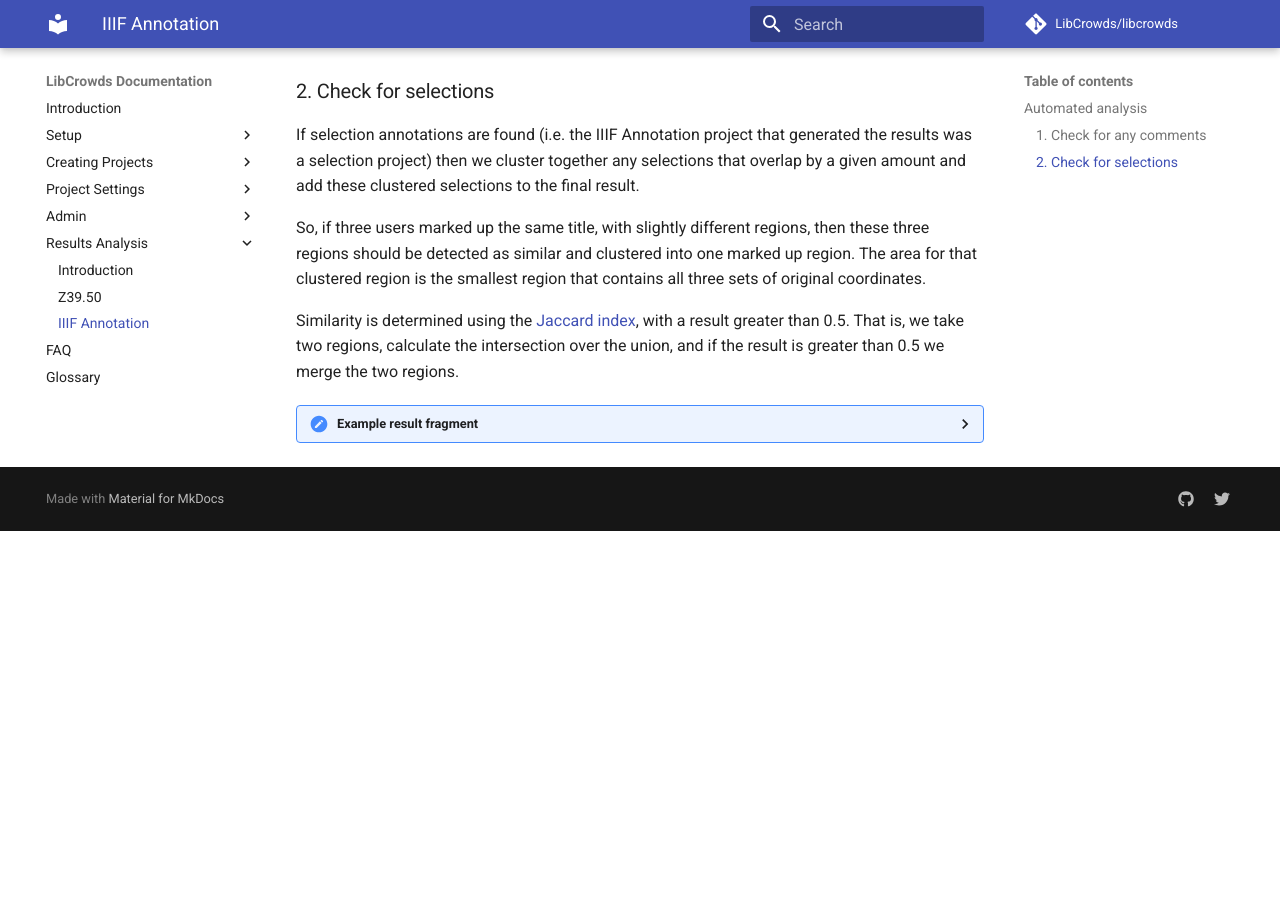
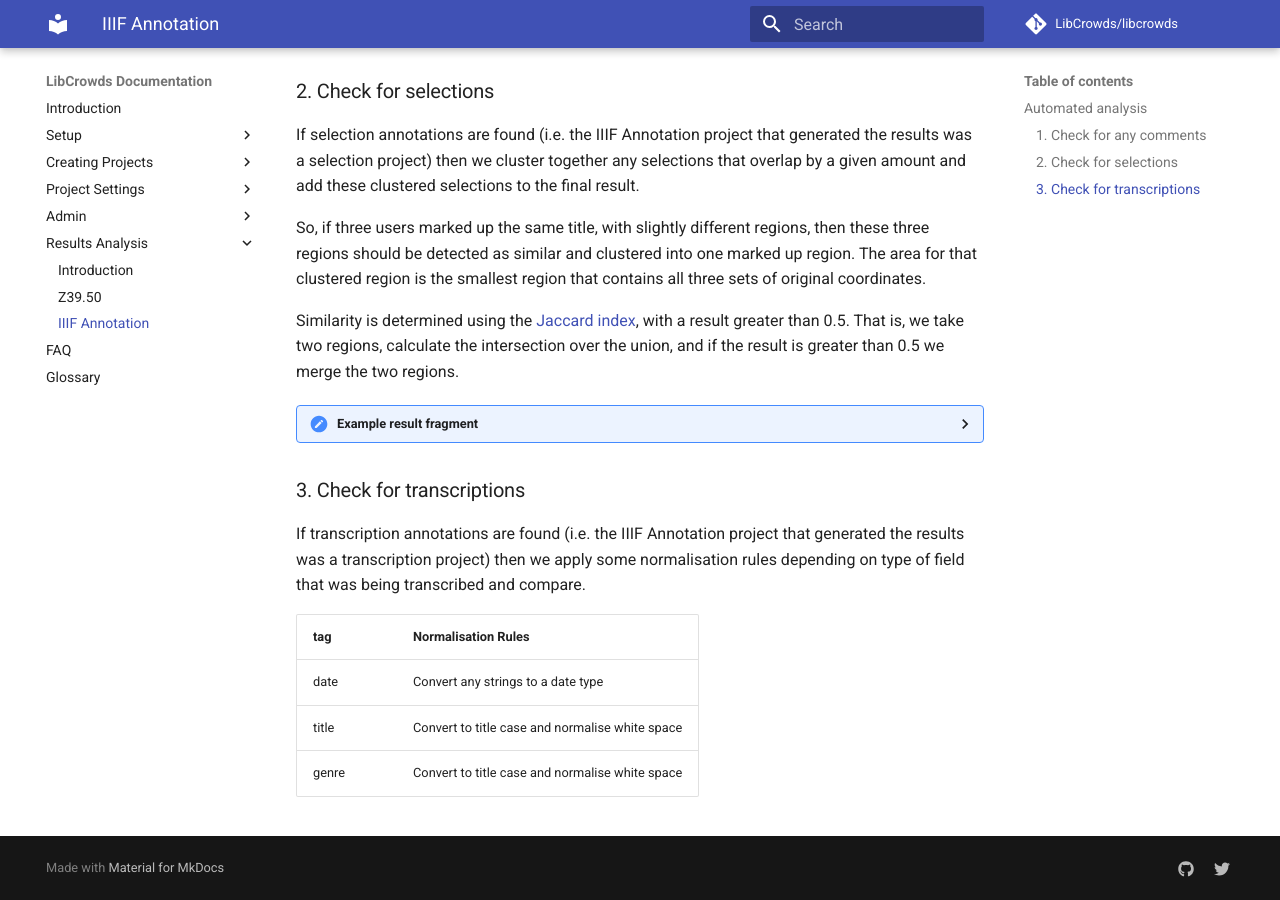
Before and after one commit to LibCrowds/docs, an MkDocs documentation site: the page built from docs/analysis/iiif.md, in a window 1280 px wide and 900 px high, scrolled down 686 px. Built offline with MkDocs 1.6.1 and Material for MkDocs 9.7.7, drawn with Linux system fonts in a browser that asks for light colours; comment, search, counter and statistics services are not loaded; old or Windows-style settings are respelled for this version of MkDocs; before the commit the page ends 1217 px from its top, so only the background shows below that.

Commit message:
Update docs

````diff
--- a/docs/analysis/iiif.md
+++ b/docs/analysis/iiif.md
@@ -136,3 +136,16 @@ the union, and if the result is greater than 0.5 we merge the two regions.
       ]
     }
     ```
+
+### 3. Check for transcriptions
+
+If transcription annotations are found (i.e. the IIIF Annotation project that
+generated the results was a transcription project) then we apply some
+normalisation rules depending on type of field that was being transcribed
+and compare.
+
+| tag     | Normalisation Rules                                               |
+|---------|-------------------------------------------------------------------|
+| date    | Convert any strings to a date type                                |
+| title   | Convert to title case and normalise white space                   |
+| genre   | Convert to title case and normalise white space                   |
````
